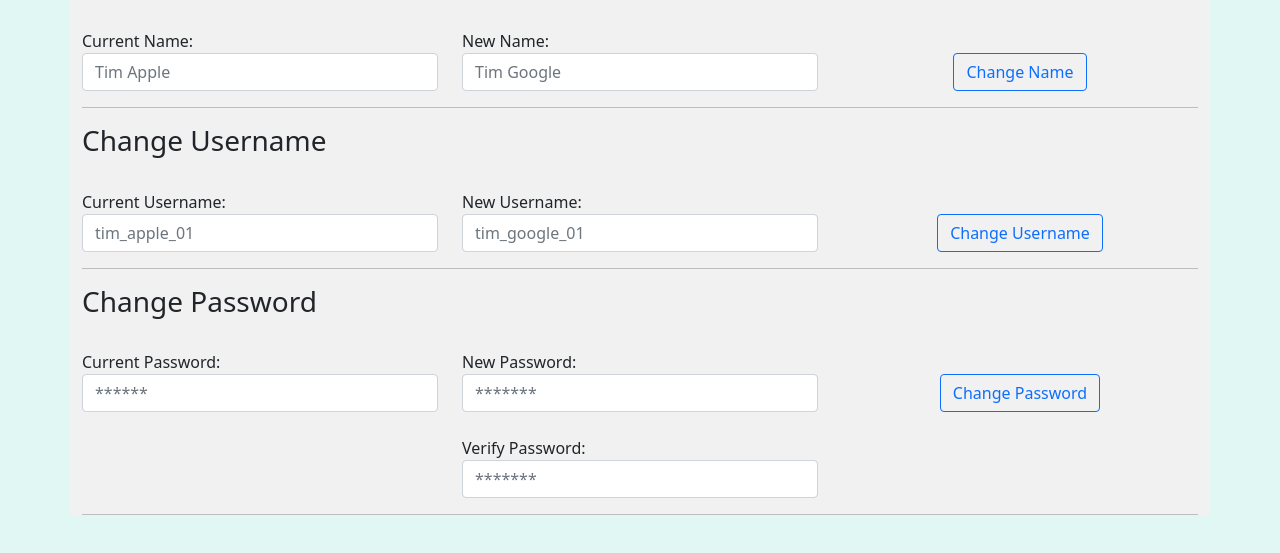
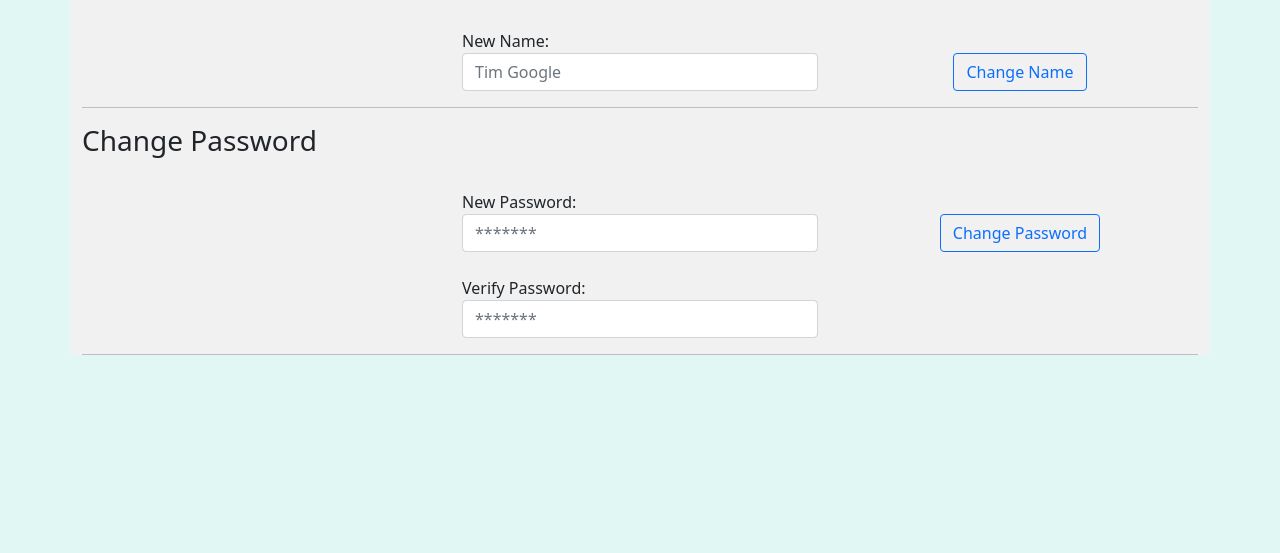
Before and after one commit to jbettencourt10/cs326-final-iota, a website: page client/account.html in a window 1280 px wide. Shown: the part 195-748 px from the top of the page. Drawn offline with nearby package versions, Linux system fonts and the light colour scheme.

Commit message:
Update Username and Passwored

```diff
--- a/client/account.html
+++ b/client/account.html
@@ -41,21 +41,11 @@
       <h3>Change Name</h3>
       <div class="row">
         <div class="col-sm-4">
-          <div class="form-group">
-            <br />
-            <label for="name-input">Current Name: </label>
-            <br />
-            <input
-              type="text"
-              class="form-control"
-              id="name-input"
-              placeholder="Tim Apple"
-            />
-          </div>
         </div>
         <div class="col-sm-4">
           <div class="form-group">
             <br />
+            <form method="post" action='/changeName'>
             <label for="newname-input">New Name: </label>
             <br />
             <input
@@ -63,6 +53,7 @@
               class="form-control"
               id="newname-input"
               placeholder="Tim Google"
+              name="name"
             />
           </div>
         </div>
@@ -72,43 +63,7 @@
           <button type="submit" class="btn btn-outline-primary mx-auto d-block">
             Change Name
           </button>
-        </div>
-      </div>
-      <hr />
-      <h3>Change Username</h3>
-      <div class="row">
-        <div class="col-sm-4">
-          <div class="form-group">
-            <br />
-            <label for="username-input">Current Username: </label>
-            <br />
-            <input
-              type="text"
-              class="form-control"
-              id="username-input"
-              placeholder="tim_apple_01"
-            />
-          </div>
-        </div>
-        <div class="col-sm-4">
-          <div class="form-group">
-            <br />
-            <label for="newusername-input">New Username: </label>
-            <br />
-            <input
-              type="text"
-              class="form-control"
-              id="newusername-input"
-              placeholder="tim_google_01"
-            />
-          </div>
-        </div>
-        <div class="col-sm-4">
-          <br />
-          <br />
-          <button type="submit" class="btn btn-outline-primary mx-auto d-block">
-            Change Username
-          </button>
+        </form>
         </div>
       </div>
       <hr />
@@ -117,14 +72,7 @@
         <div class="col-sm-4">
           <div class="form-group">
             <br />
-            <label for="password-input">Current Password:</label>
-            <br />
-            <input
-              type="password"
-              class="form-control"
-              id="password-input"
-              placeholder="******"
-            />
+            <form method="post" action='/changePassword'>
             </div>
           </div>
           <div class="col-sm-4">
@@ -137,6 +85,7 @@
               class="form-control"
               id="newpassword-input"
               placeholder="*******"
+              name='password'
               />
               <br />
               <label for="verifynewpassword-input">Verify Password: </label>
@@ -155,6 +104,7 @@
             <button type="submit" class="btn btn-outline-primary mx-auto d-block">
               Change Password
             </button>
+          </form>
         </div>
       </div>
       <hr />
```
Also changed, not shown: server/auth.js (+21 -0 lines), server/server.js (+18 -3 lines). Lines whose indentation alone changed are shown as unchanged.
